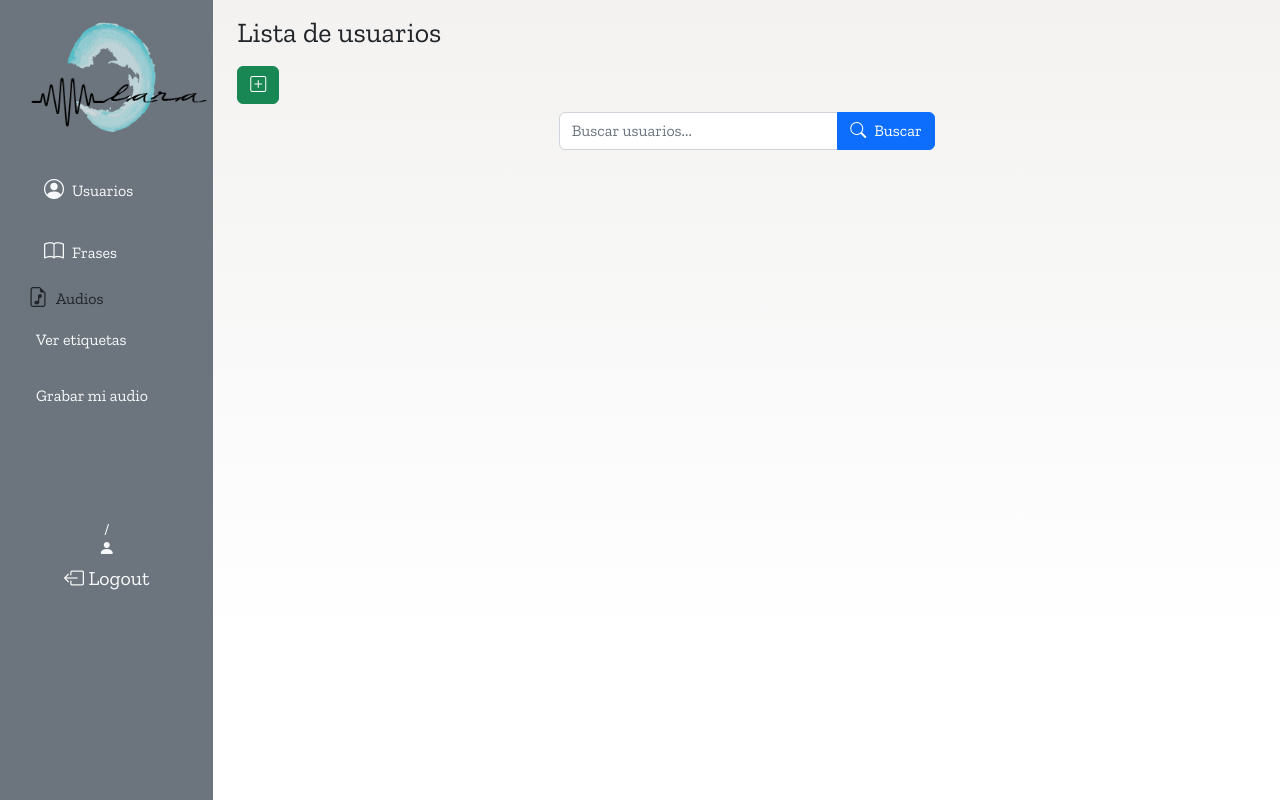
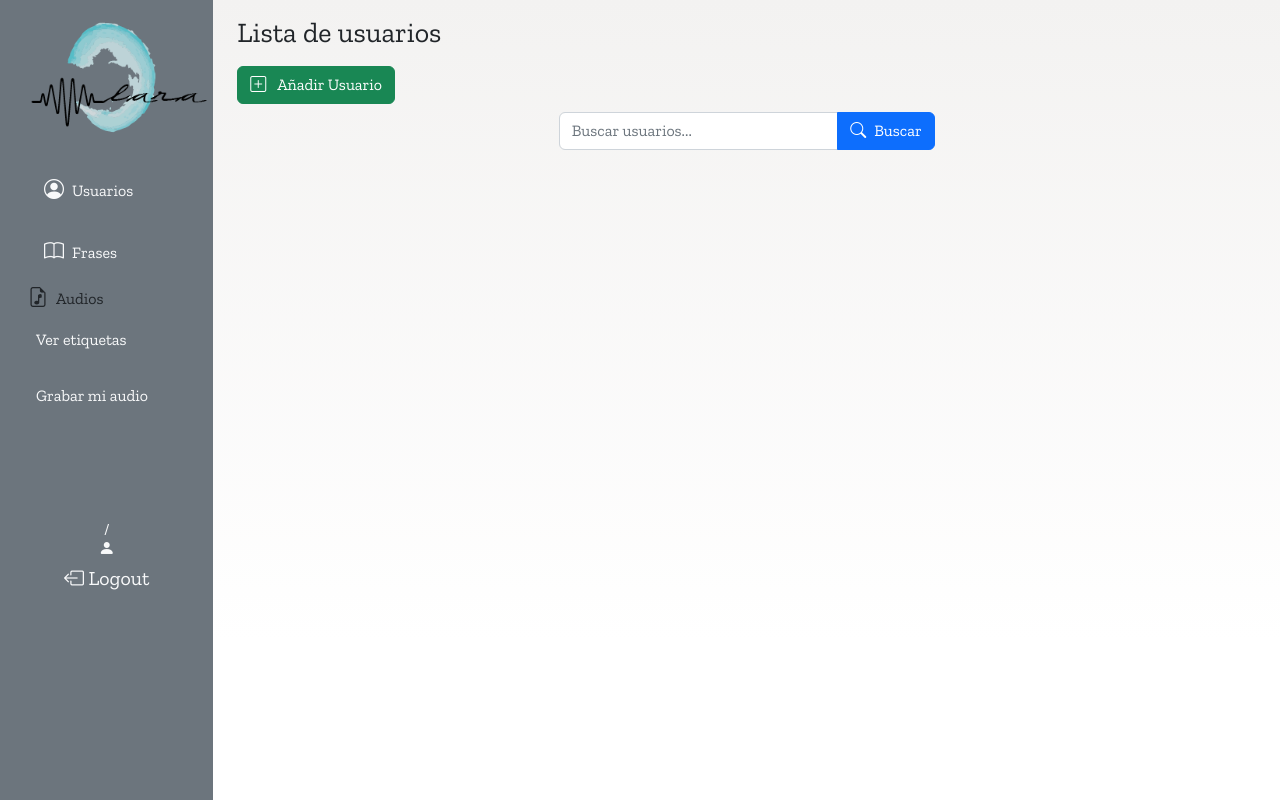
Before and after one commit to PIALARA/pia-lara, a Flask app: template pialara/templates/users/index.html in a window 1280 px wide. Run offline with Flask 2, Linux system fonts and the light colour scheme; the template is opened without the code that fills it, so the values that code supplies are empty; parts of the project's set-up code (start-up, migrations or seed data) failed here and were passed over.

Commit message:
Added etiqueta al botón de crear

```diff
--- a/pialara/templates/users/index.html
+++ b/pialara/templates/users/index.html
@@ -12,8 +12,8 @@
   {% endif %}
 {% endwith %}
 
-   <H3 class=" m-2">Lista de usuarios</H3>
-<a href="/users/create" class="btn btn-success m-2"><i class="bi bi-plus-square"></i></a>
+<H3 class="m-2">Lista de usuarios</H3>
+<a href="/users/create" class="btn btn-success m-2"><i class="bi bi-plus-square"></i>&nbsp;&nbsp;&nbsp;Añadir Usuario</a>
 
   <form class="container pb-4" style="max-width: 25rem" method="post">
     <div class="input-group">
```
